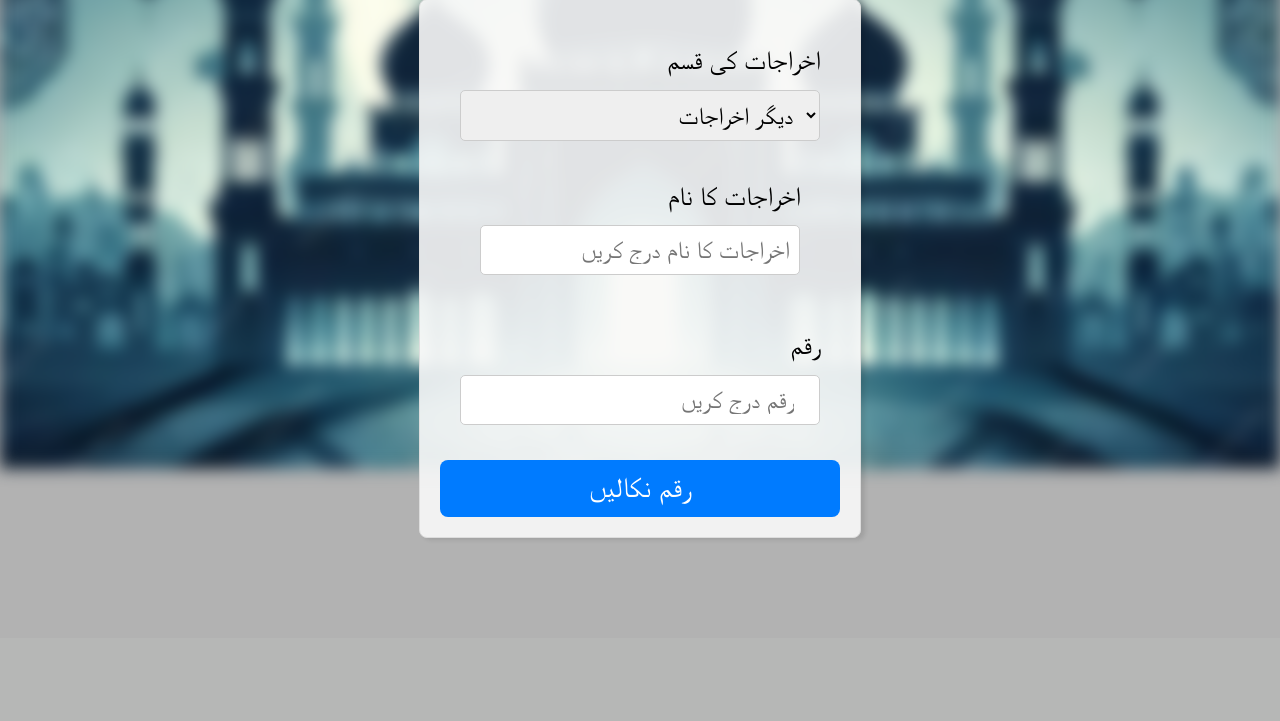
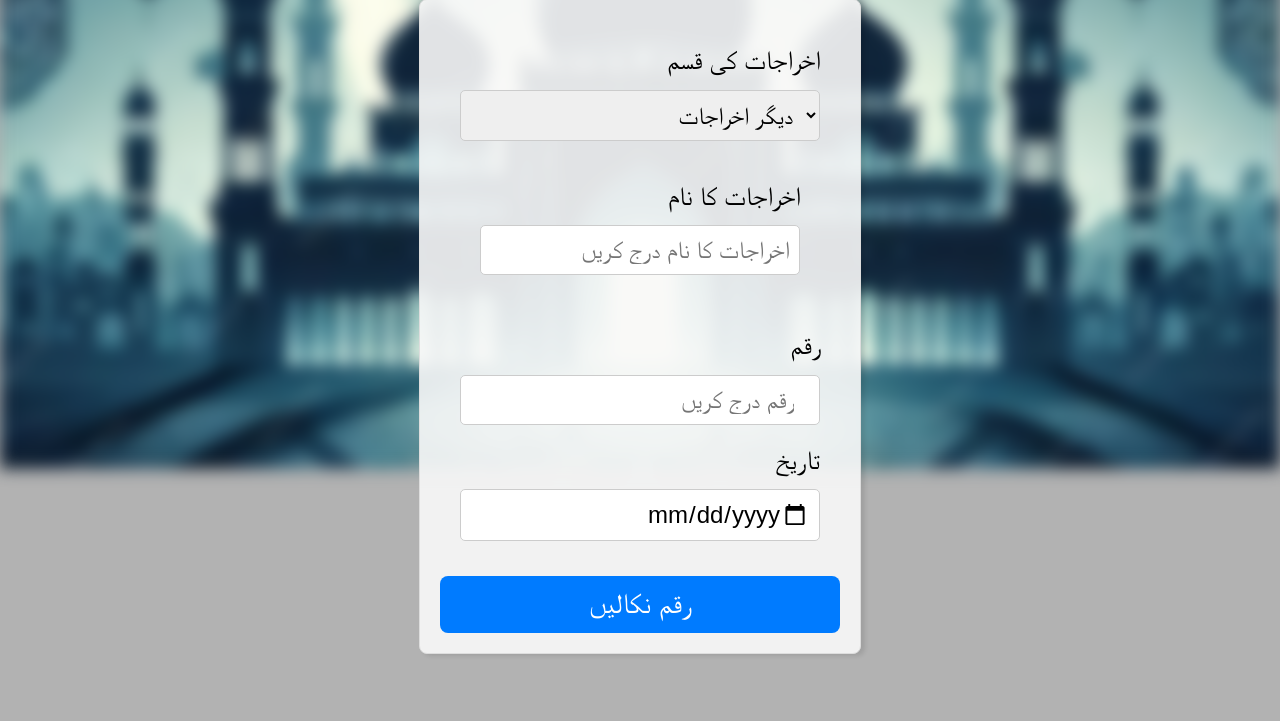
Before and after one commit to datasercher/masjid, a Django app: page /withdraw/ in a window 1280 px wide. Shown: the part 331-1052 px from the top of the page. Before the commit the page ends 871 px from the top, so only its background shows below. Run offline with Django 5.2, Linux system fonts and the light colour scheme; some web fonts are replaced.

Commit message:
Add Date

```diff
--- a/finance/forms.py
+++ b/finance/forms.py
@@ -37,35 +37,7 @@ class FilterForm(forms.Form):
         self.fields['bazar'].initial = Bazar.objects.first()  # Default first Bazar choice
         self.fields['month'].initial = 1  # Default month (January)
         self.fields['year'].initial = 2025  # Default year
-
-class WithdrawalForm(forms.ModelForm):
-    class Meta:
-        model = Withdrawal
-        fields = ['category', 'expense_name', 'amount']
-
-    def __init__(self, *args, **kwargs):
-        super().__init__(*args, **kwargs)
-
-        # Set default category
-        self.fields['category'].initial = 'other_expense'
-        self.fields['category'].empty_label = None
-
-        # Customize labels
-        self.fields['category'].label = 'اخراجات کی قسم'
-        self.fields['expense_name'].label = 'اخراجات کا نام'
-        self.fields['amount'].label = 'رقم'
-
-        # Add placeholders
-        self.fields['expense_name'].widget.attrs.update({'placeholder': 'اخراجات کا نام درج کریں'})
-        self.fields['amount'].widget.attrs.update({'placeholder': 'رقم درج کریں'})
-
-        # Style fields
-        for field in self.fields.values():
-            field.widget.attrs.update({'style': 'font-size: 24px; padding: 10px; font-family: "Jameel Noori Nastaleeq", sans-serif; text-align: right;'})
-
-class DepositSelleryForm(forms.Form):
-    sellery_amount = forms.DecimalField(max_digits=10, decimal_places=2, label="تنخواہ")
-
+# forms.py
 
 class DepositForm(forms.Form):
     FUND_CHOICES = [
@@ -94,3 +66,40 @@ class DepositForm(forms.Form):
         label="رقم",
         widget=forms.NumberInput(attrs={'placeholder': 'رقم درج کریں', 'style': 'font-size: 18px; padding: 28px; font-family: "Jameel Noori Nastaleeq", sans-serif; direction: rtl;'})
     )
+    date = forms.DateField(
+        label="تاریخ",
+        widget=forms.DateInput(attrs={
+            'type': 'date',
+            'style': 'font-size: 18px; padding: 18px; font-family: "Jameel Noori Nastaleeq", sans-serif; direction: rtl;'
+        })
+    )
+
+class WithdrawalForm(forms.ModelForm):
+    class Meta:
+        model = Withdrawal
+        fields = ['category', 'expense_name', 'amount', 'date']
+
+    def __init__(self, *args, **kwargs):
+        super().__init__(*args, **kwargs)
+
+        # Set default category
+        self.fields['category'].initial = 'other_expense'
+        self.fields['category'].empty_label = None
+
+        # Customize labels
+        self.fields['category'].label = 'اخراجات کی قسم'
+        self.fields['expense_name'].label = 'اخراجات کا نام'
+        self.fields['amount'].label = 'رقم'
+        self.fields['date'].label = 'تاریخ'
+
+        # Add placeholders
+        self.fields['expense_name'].widget.attrs.update({'placeholder': 'اخراجات کا نام درج کریں'})
+        self.fields['amount'].widget.attrs.update({'placeholder': 'رقم درج کریں'})
+        self.fields['date'].widget = forms.DateInput(attrs={
+            'type': 'date',
+            'style': 'font-size: 24px; padding: 10px; font-family: "Jameel Noori Nastaleeq", sans-serif; text-align: right;',
+        })
+
+        # Style fields
+        for field in self.fields.values():
+            field.widget.attrs.update({'style': 'font-size: 24px; padding: 10px; font-family: "Jameel Noori Nastaleeq", sans-serif; text-align: right;'})
--- a/finance/models.py
+++ b/finance/models.py
@@ -34,7 +34,7 @@ class Person(models.Model):
 class Deposit(models.Model):
     fund = models.ForeignKey(Fund, on_delete=models.CASCADE, verbose_name='فنڈ')
     amount = models.DecimalField(max_digits=10, decimal_places=2, verbose_name='رقم')
-    date = models.DateField(auto_now_add=True, verbose_name='تاریخ')
+    date = models.DateField(verbose_name='تاریخ')
 
     def __str__(self):
         return f"{self.fund.name} - {self.amount}"
@@ -49,7 +49,7 @@ class Withdrawal(models.Model):
     category = models.CharField(max_length=20, choices=EXPENSE_CATEGORIES, verbose_name='اخراجات کی قسم')
     expense_name = models.CharField(max_length=500, blank=True, null=True, verbose_name='اخراجات کا نام')  # Optional for other expenses
     amount = models.DecimalField(max_digits=10, decimal_places=2, verbose_name='رقم')
-    date = models.DateField(auto_now_add=True, verbose_name='تاریخ')
+    date = models.DateField(verbose_name='تاریخ')
 
     def __str__(self):
         return f"{self.expense_name} - {self.amount}"
--- a/finance/templates/finance/withdraw.html
+++ b/finance/templates/finance/withdraw.html
@@ -35,7 +35,13 @@
                 رقم
             </label>
             {{ form.amount }}
+
+            <label for="id_date" style="font-size: 26px; font-family: 'Jameel Noori Nastaleeq', sans-serif; display: block; margin-bottom: 8px; text-align: right;">
+                {{ form.date.label }}
+            </label>
+            {{ form.date }}
         </div>
+
 
         <button type="submit" class="btn btn-primary" style="font-size: 28px; font-family: 'Jameel Noori Nastaleeq', sans-serif; padding: 12px 24px; width: 100%; background-color: #007BFF; color: white; border: none; border-radius: 8px; cursor: pointer;">
             رقم نکالیں
--- a/finance/views.py
+++ b/finance/views.py
@@ -154,11 +154,12 @@ def deposit(request):
             fund_type = form.cleaned_data['fund']
             amount = form.cleaned_data['amount']
             fund_name = form.cleaned_data.get('fund_name') if fund_type == 'OF' else None
-
+            date = form.cleaned_data.get('date')
             # Handle deposit logic
             Deposit.objects.create(
                 fund=Fund.objects.get_or_create(name=fund_name if fund_name else fund_type)[0],
-                amount=amount
+                amount=amount,
+                date= date
             )
             return render(request, 'finance/dashboard.html')  # Success page
     else:
@@ -181,6 +182,7 @@ def withdraw(request):
                 expense_name = dict(Withdrawal.EXPENSE_CATEGORIES).get(category, category)
 
             amount = form.cleaned_data['amount']
+            date = form.cleaned_data.get('date')
 
             # Check if the withdrawal amount exceeds the available balance
             available_balance = get_available_balance()  # You need to define this function based on your model
@@ -192,7 +194,8 @@ def withdraw(request):
             Withdrawal.objects.create(
                 category=category,
                 expense_name=expense_name,  # Save the correct name here
-                amount=amount
+                amount=amount,
+                date = date
             )
             return render(request, 'finance/dashboard.html')  # Success page
     else:
```
Also changed, not shown: db.sqlite3, finance/migrations/0005_alter_deposit_date_alter_fund_name_and_more.py (added).
